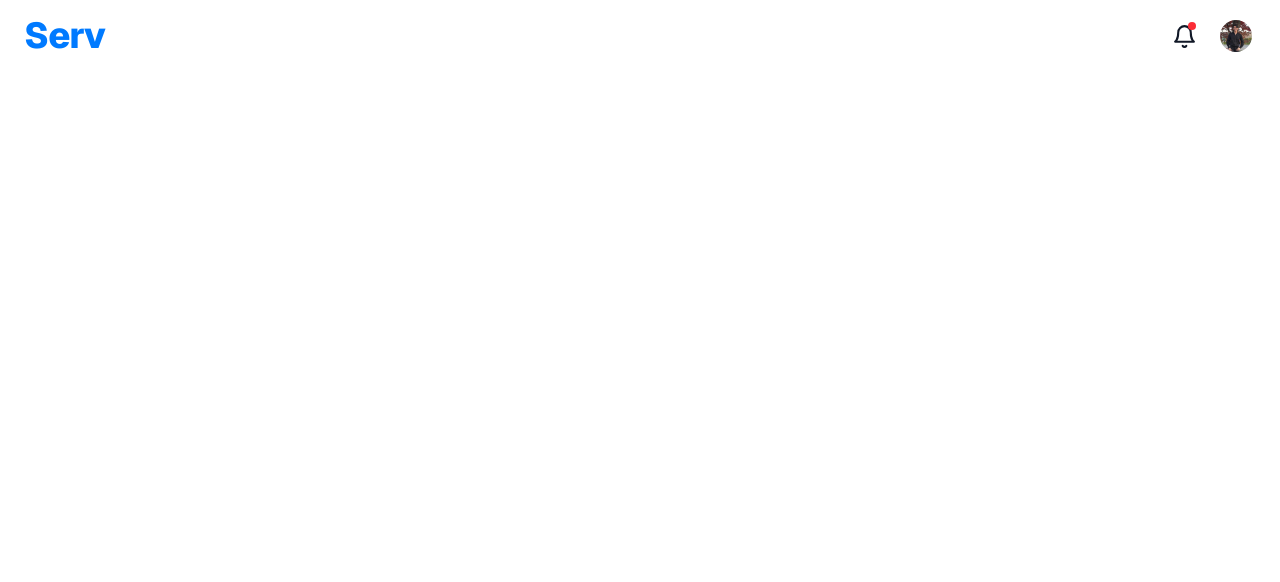
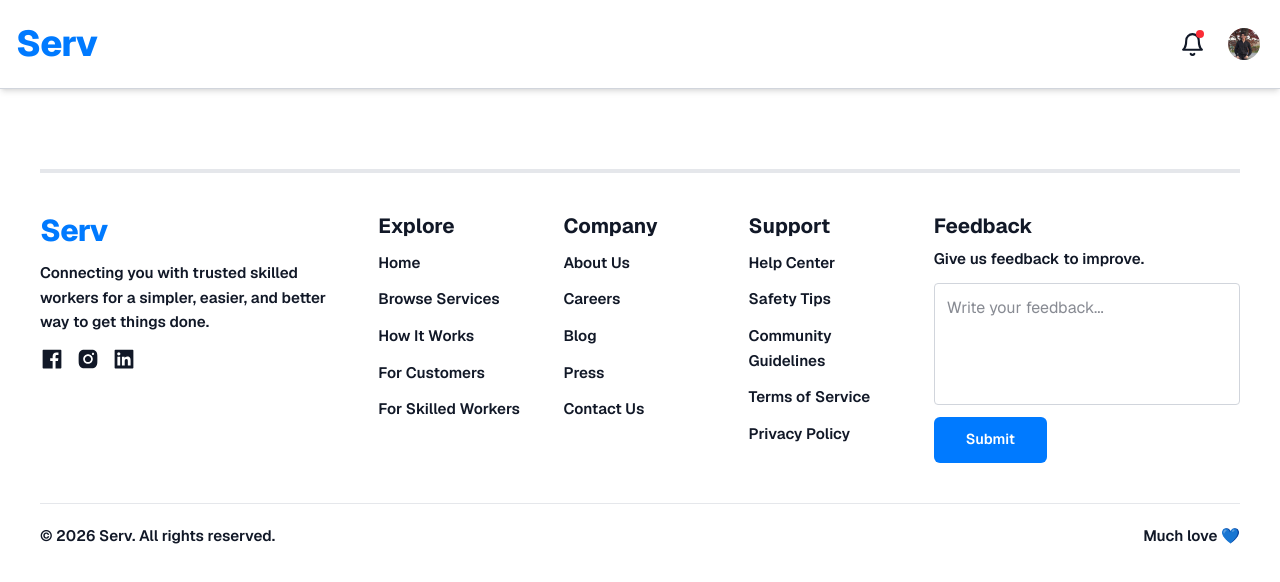
Before and after one commit to Rickson0628/Serv, a Next.js app: page /dashboard/customer in a window 1280 px wide. Shown: the top 582 px of the page. Built offline with nearby package versions, Linux system fonts and the light colour scheme.

Commit message:
feat: implement customer dashboard layout and header component

```diff
--- a/src/app/(platform)/dashboard/customer/page.tsx
+++ b/src/app/(platform)/dashboard/customer/page.tsx
@@ -1,9 +1,9 @@
-import Header from "@/components/layout/app/Header";
+
 
 const CustomerDashboardPage = () => {
   return (
     <main id="customer-dashboard" className="layout-page">
-      <Header />
+
     </main>
   );
 };
--- /dev/null
+++ b/src/app/(platform)/layout.tsx
@@ -0,0 +1,16 @@
+import Footer from "@/components/layout/Footer";
+import Header from "@/components/layout/platform/Header";
+import { ReactNode } from "react";
+
+
+const PlatformLayout = ({children}:{children: ReactNode}) => {
+  return (
+    <div>
+      <Header />
+      {children}
+      <Footer />
+    </div>
+  );
+};
+
+export default PlatformLayout;
--- a/src/components/layout/Footer.tsx
+++ b/src/components/layout/Footer.tsx
@@ -90,7 +90,7 @@ const Footer = () => {
 
         {/* Brand Container */}
         <div className="flex flex-[2] flex-col gap-3">
-          <h2 className="text-logo">
+          <h2 className="text-logo text-3xl">
             Serv
           </h2>
 
--- a/src/components/layout/app/Header.tsx
+++ b/src/components/layout/platform/Header.tsx
@@ -64,7 +64,7 @@ const Header = () => {
   ] = useState(false);
 
   return (
-    <header className="flex w-full items-center justify-between">
+    <header className="flex w-full items-center justify-between px-4 py-6 shadow-md border-b border-gray-300">
       {/* Logo */}
       <Link
         href="/dashboard"
```
